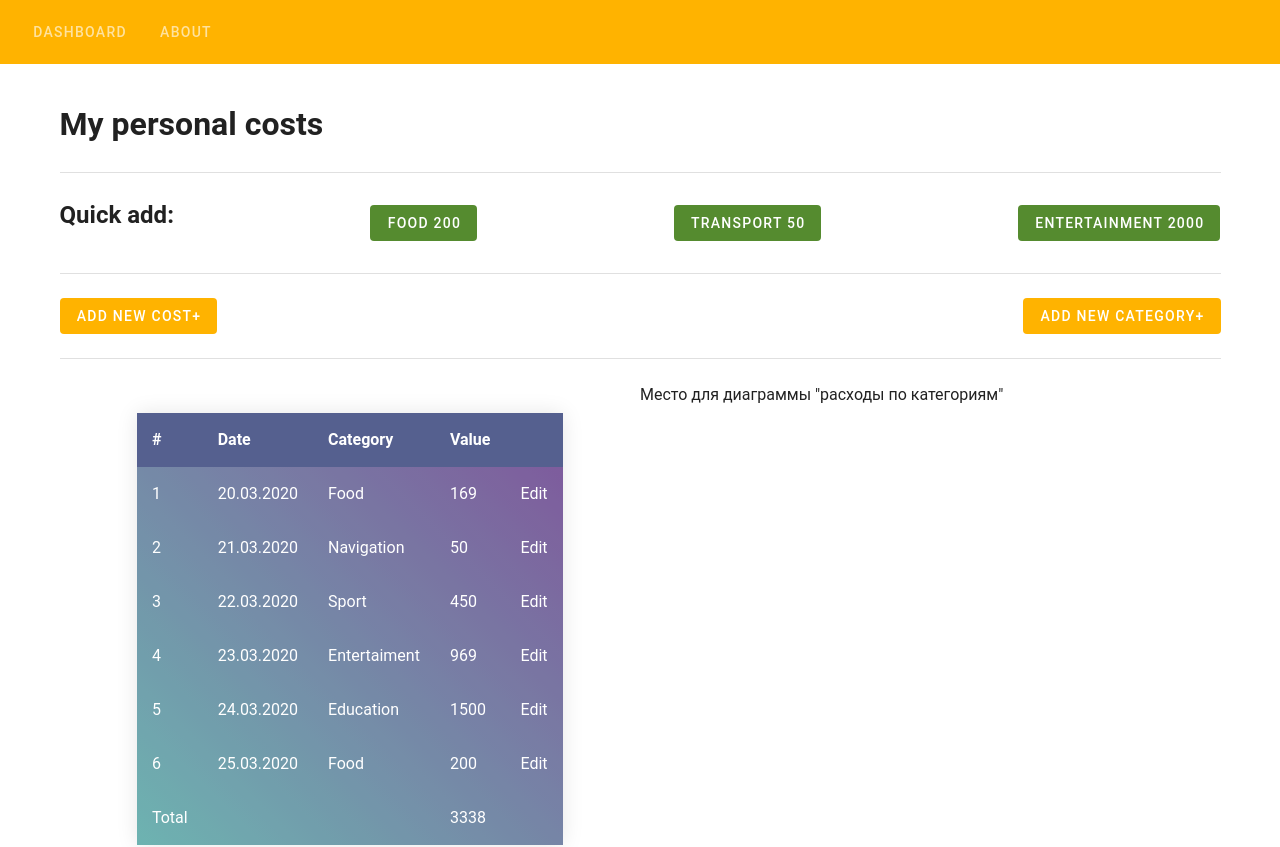
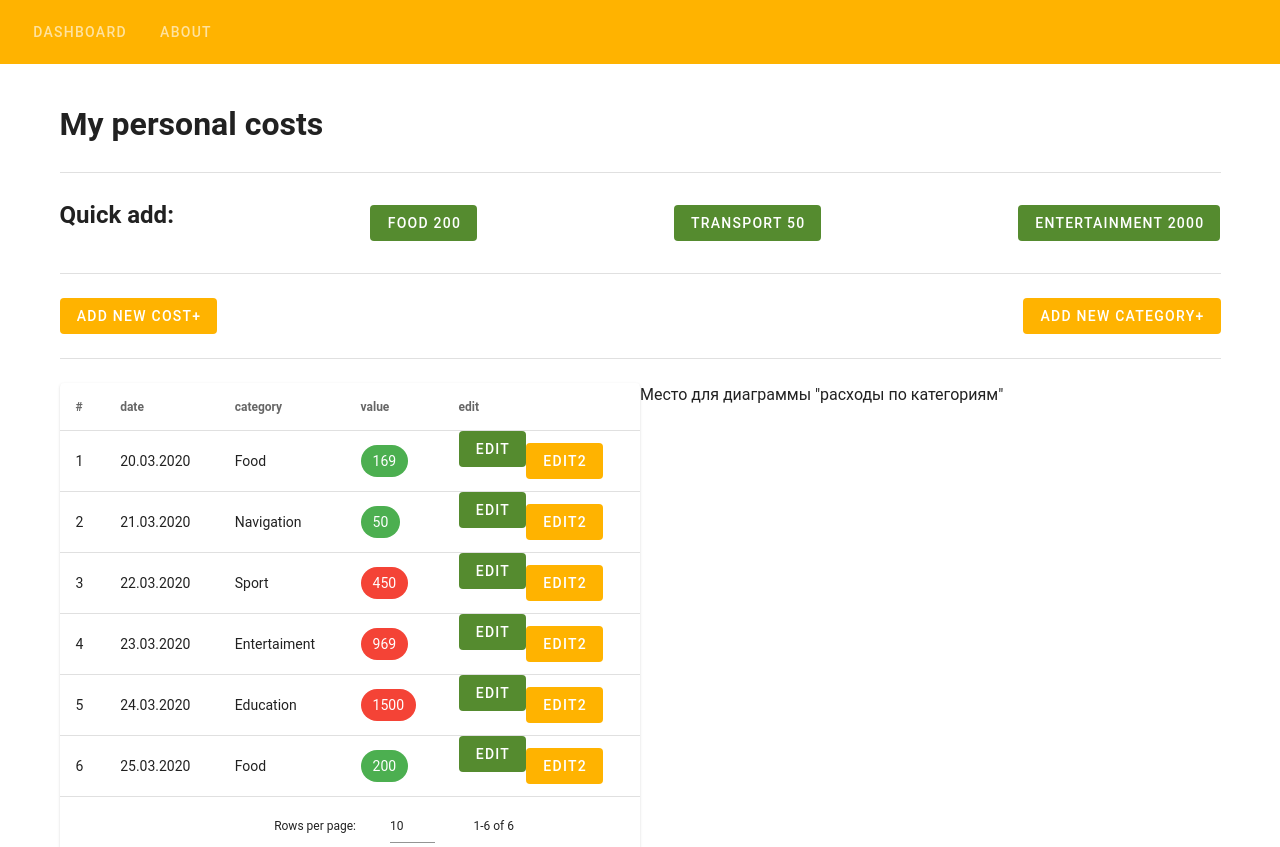
Before and after one commit to Ja0nix/Vue.js, a Vue app in the folder money/: page / in a window 1280 px wide. Shown: the top 847 px of the page. Built offline with nearby package versions, Linux system fonts and the light colour scheme.

Commit message:
PaymentsDisplay переведен на Vuetify, осталась кнопка редактирования

```diff
--- a/money/src/components/PaymentsDisplay.vue
+++ b/money/src/components/PaymentsDisplay.vue
@@ -1,5 +1,57 @@
 <template>
   <div>
+
+      <v-data-table
+    :headers="headers"
+    :items="items"
+    class="elevation-1"
+  >
+    <template v-slot:item.value="{ item }">
+      <v-chip
+        :color="getColor(item.value)"
+        dark
+      >
+        {{ item.value }}
+      </v-chip>
+    </template>
+    <template v-slot:item.edit="{ item }">
+      <v-btn
+            color="light-green darken-3"
+            dark
+            depressed
+            @click="showPaymentMenu((item.id - 1), item.value, item.category, item.date)"
+            class="mb-6"
+            >
+            Edit
+        </v-btn>
+        <v-dialog
+          v-model="editMenu"
+          width="fit-content"
+        >
+        <template v-slot:activator="{ on }">
+          <v-btn
+            color="amber darken-1"
+            dark
+            depressed
+            v-on="on"
+          >
+            Edit2
+          </v-btn>
+        </template>
+
+        <v-card class="px-6">
+          <v-card-title>
+            <span class="text-h5">Edit</span>
+          </v-card-title>
+          <v-card-text>
+            <SinglePaymentMenu :categories="categories" :num="(item.id - 1)" :sum="item.value" :category="item.category" :date="item.date"/>
+          </v-card-text>
+        </v-card>
+      </v-dialog>
+
+    </template>
+  </v-data-table>
+
     <table class="table">
         <thead>
             <tr>
@@ -34,14 +86,31 @@
 
 <script>
 
+import SinglePaymentMenu from './SinglePaymentMenu'
 
 export default {
    name: 'PaymentsDisplay',
+   components: {
+    SinglePaymentMenu,
+  },
+   data() {
+       return {
+           headers: [
+          { text: '#', value: 'id' },
+          { text: 'date', value: 'date' },
+          { text: 'category', value: 'category' },
+          { text: 'value', value: 'value' },
+          { text: 'edit', value: 'edit', sortable: false },
+        ],
+        editMenu: false,
+       }
+   },
    props: {
-    items: {
-        type: Array,
-        default: () => ([]),
-    },
+        items: {
+            type: Array,
+            default: () => ([]),
+        },
+        categories: Array,
     },
     computed: {
         getFPV(){
@@ -52,7 +121,12 @@ export default {
         showPaymentMenu (num, sum, category, date) {
             console.log(num, sum, category, date)
             this.$modal.show('add', {header: 'Edit my cost', name: 'SinglePaymentMenu', costNumber: num, costSum: sum, costCategory: category, costDate: date, })
-        }
+        },
+        getColor (value) {
+            if (value > 400) return 'red'
+            else if (value > 200) return 'orange'
+            else return 'green'
+        },
 
     }
  }
--- a/money/src/views/Home.vue
+++ b/money/src/views/Home.vue
@@ -81,7 +81,7 @@
 
     <v-row no-gutters class="my-6">
       <v-col cols="6">
-      <PaymentsDisplay :items="paymentsList" />
+      <PaymentsDisplay :items="paymentsList" :categories="categoryList" />
       </v-col>
 
       <v-col cols="6">
```
